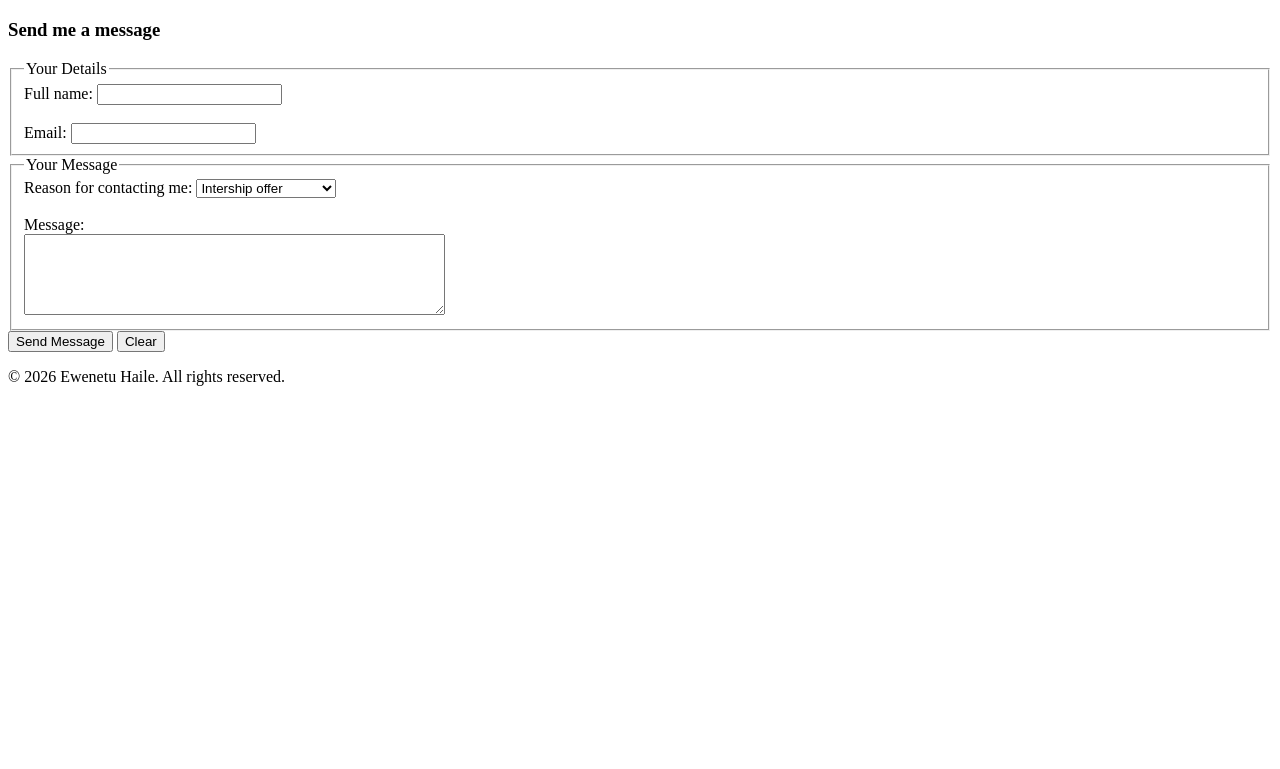
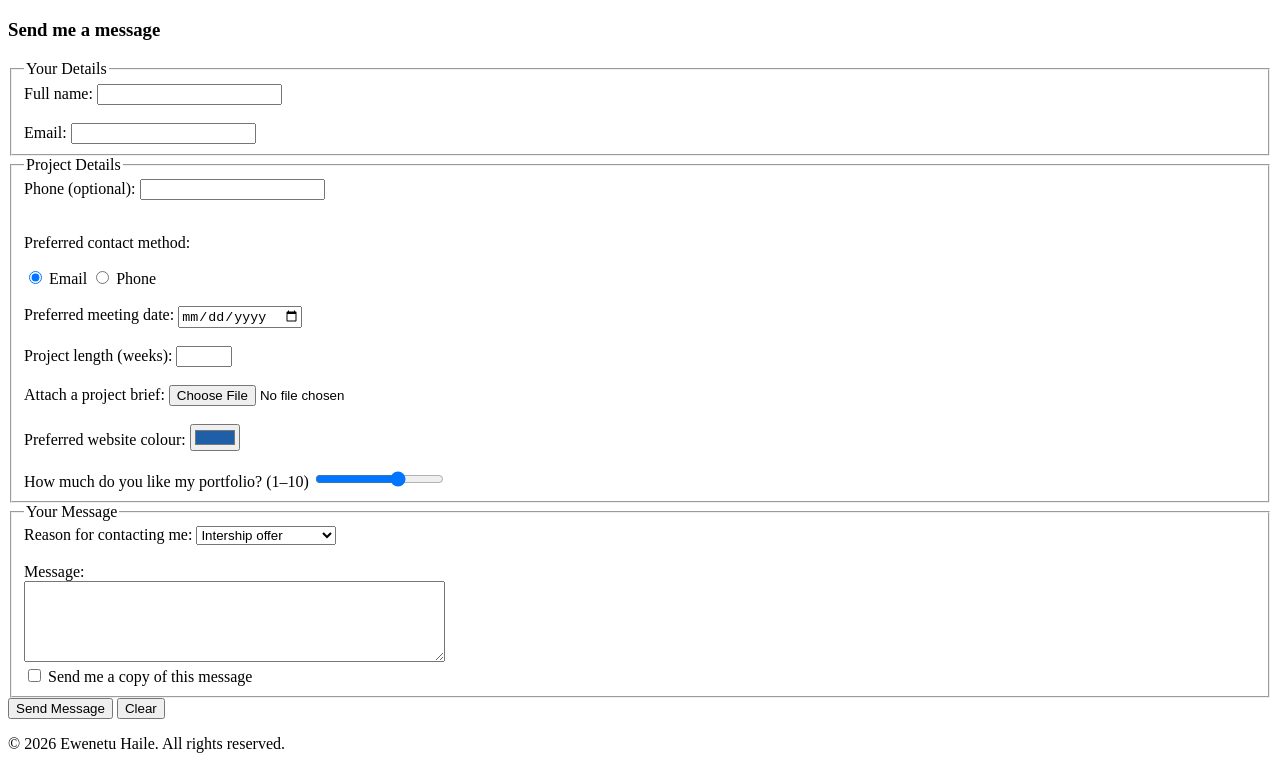
Before and after one commit to Ewenetu-Yemaneberhan/portfolio, a plain HTML site: page index.html in a window 1280 px wide. Shown: the part 3960-4729 px from the top of the page. Before the commit the page ends 4362 px from the top, so only its background shows below. Drawn offline with Linux system fonts and the light colour scheme.

Commit message:
(L-10)Inserted 'Project Details' fieldset in index.html

```diff
--- a/index.html
+++ b/index.html
@@ -235,6 +235,33 @@
         <input type="email" id="email" name="email">
         </fieldset>
         <fieldset>
+        <legend>Project Details</legend>
+            <label for="phone">Phone (optional):</label>
+            <input type="text" id="phone" name="phone"
+            pattern="0[79][0-9]{8}" title="10 digits starting with 09 or 07">
+            <br><br>
+            <p>Preferred contact method:</p>
+            <input type="radio" id="by-email" name="contact-method" value="email" checked>
+            <label for="by-email">Email</label>
+            <input type="radio" id="by-phone" name="contact-method" value="phone">
+            <label for="by-phone">Phone</label>
+            <br><br>
+            <label for="meeting">Preferred meeting date:</label>
+            <input type="date" id="meeting" name="meeting" min="2026-11-01">
+            <br><br>
+            <label for="weeks">Project length (weeks):</label>
+            <input type="number" id="weeks" name="weeks" min="1" max="52" step="1">
+            <br><br>
+            <label for="brief">Attach a project brief:</label>
+            <input type="file" id="brief" name="brief">
+            <br><br>
+            <label for="colour">Preferred website colour:</label>
+            <input type="color" id="colour" name="colour" value="#1f5fa8">
+            <br><br>
+            <label for="rating">How much do you like my portfolio? (1–10)</label>
+            <input type="range" id="rating" name="rating" min="1" max="10" value="7">
+        </fieldset>
+        <fieldset>
             <legend>Your Message</legend>
 
             <label for="reason">Reason for contacting me:</label>
@@ -253,6 +280,9 @@
             <br><br>
             <Label for="message">Message:</Label><br>
             <textarea id="message" name="message" rows="5" cols="50"></textarea>
+            <br>
+            <input type="checkbox" id="copy" name="copy" value="yes">
+            <label for="copy">Send me a copy of this message</label>
         </fieldset>
         <button type="submit">Send Message</button>
         <button type="reset">Clear</button>
```
